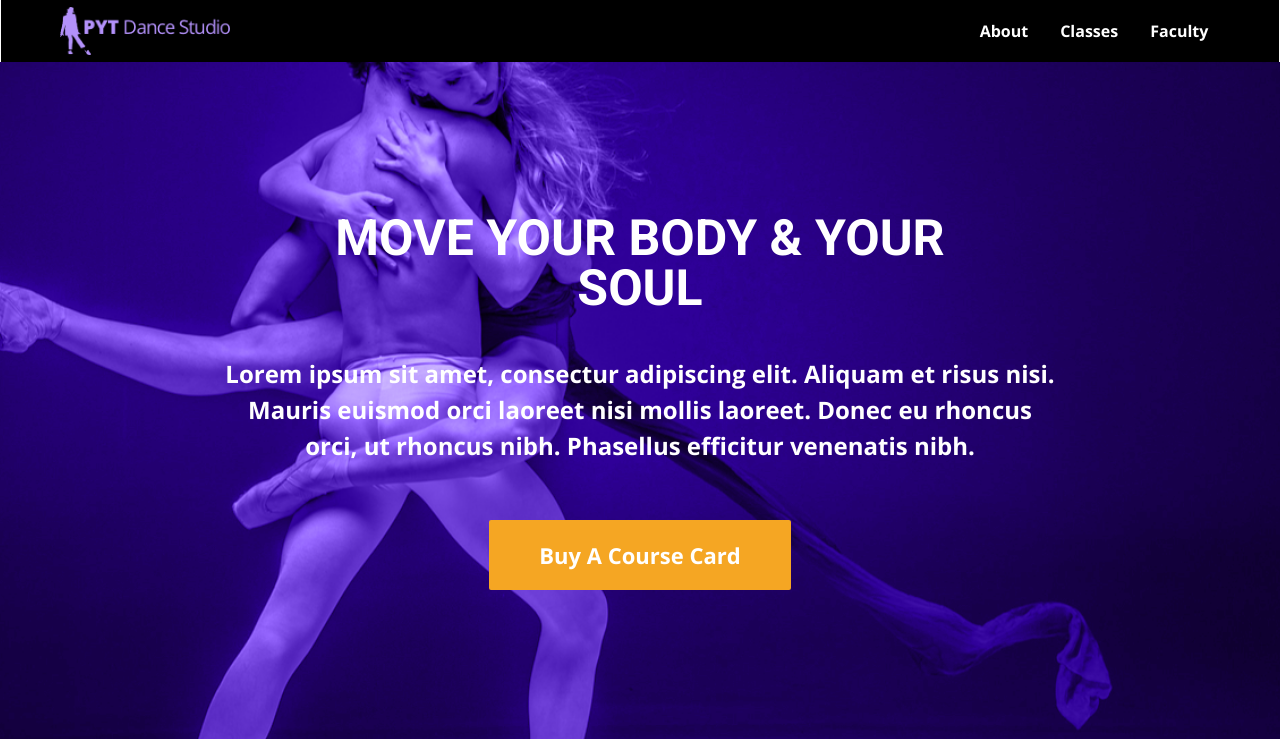
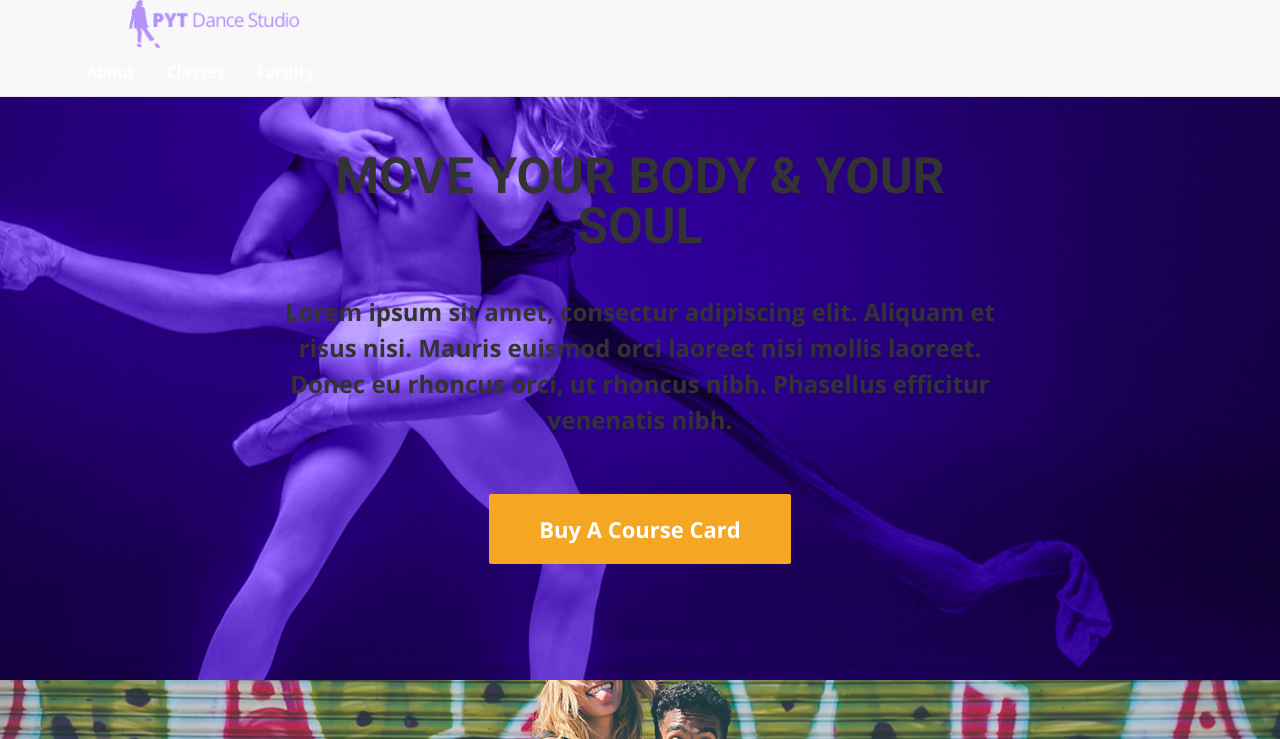
Before and after one commit to enri-f1/PYT-Dance-Studio, a plain HTML site: page index.html in a window 1280 px wide. Shown: the top 739 px of the page. Drawn offline with nearby package versions, Linux system fonts and the light colour scheme.

Commit message:
add bootstrap navigation.

```diff
--- a/index.html
+++ b/index.html
@@ -1,8 +1,8 @@
 <!DOCTYPE html>
 <html>
 <head>
-	<!-- Latest compiled and minified CSS -->
-	<!--<link rel="stylesheet" href="https://maxcdn.bootstrapcdn.com/bootstrap/3.3.7/css/bootstrap.min.css" integrity="sha384-BVYiiSIFeK1dGmJRAkycuHAHRg32OmUcww7on3RYdg4Va+PmSTsz/K68vbdEjh4u" crossorigin="anonymous"> -->
+		<!-- Latest compiled and minified CSS -->
+	<link rel="stylesheet" href="https://maxcdn.bootstrapcdn.com/bootstrap/3.3.7/css/bootstrap.min.css" integrity="sha384-BVYiiSIFeK1dGmJRAkycuHAHRg32OmUcww7on3RYdg4Va+PmSTsz/K68vbdEjh4u" crossorigin="anonymous">
 	<link type="text/css" rel="stylesheet" href="./resources/css/reset.css">
 	<link type="text/css" rel="stylesheet" href="./resources/css/style.css">
 	<link rel="stylesheet" type="text/css" href="https://maxcdn.bootstrapcdn.com/font-awesome/4.7.0/css/font-awesome.css">
@@ -11,7 +11,7 @@
 </head>
 <body>
 	<!-- Header Section -->
-	<div class="header">
+	<nav class="navbar navbar-default navbar-fixed-top">
 		<div class="container">
 			<div class="desktoplogo">
 				<img src="./resources/assets/logo-color.png"/>
@@ -36,7 +36,7 @@
 				</div>
 			</div>
 		</div>
-	</div>
+	</nav>
 	<div class="movesection">
 		<div class="container">
 			<div class="moveinfo">
```
